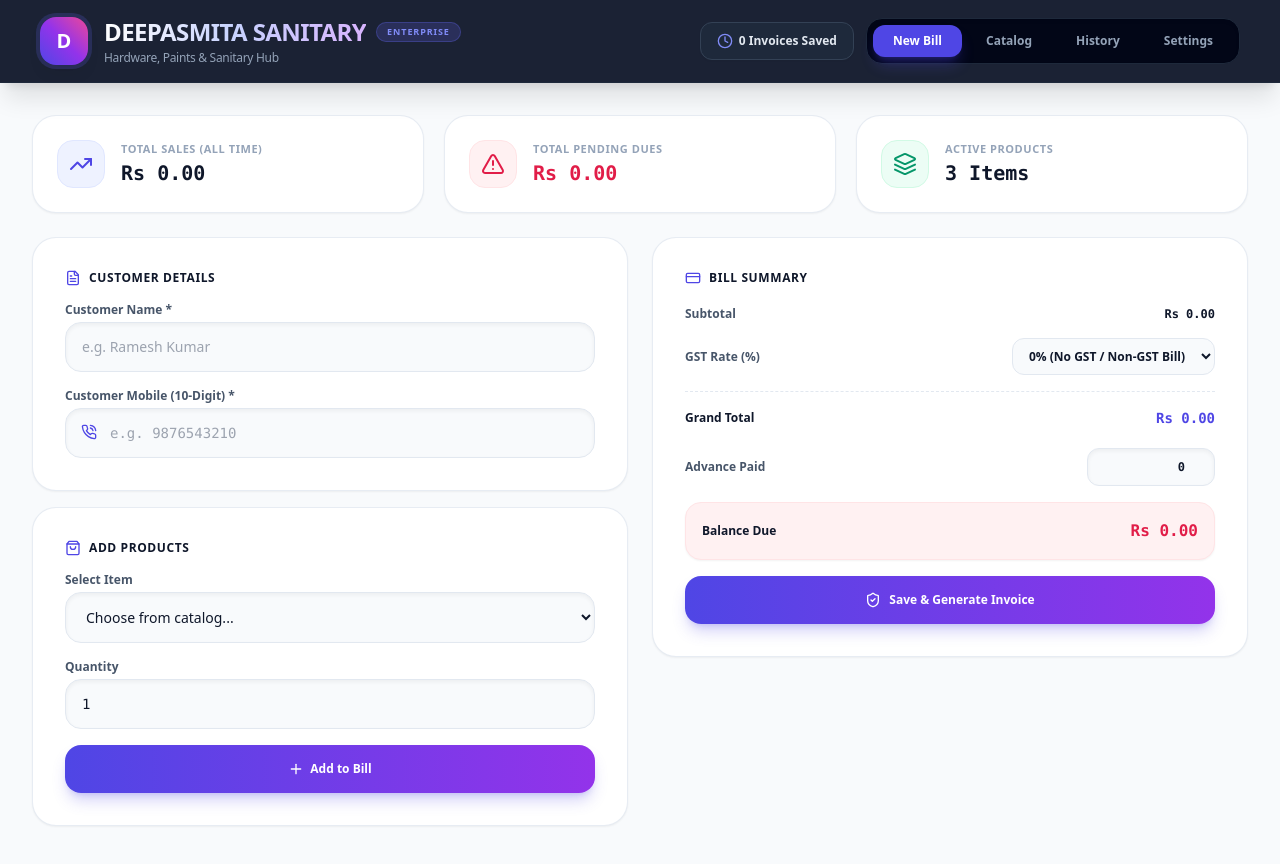
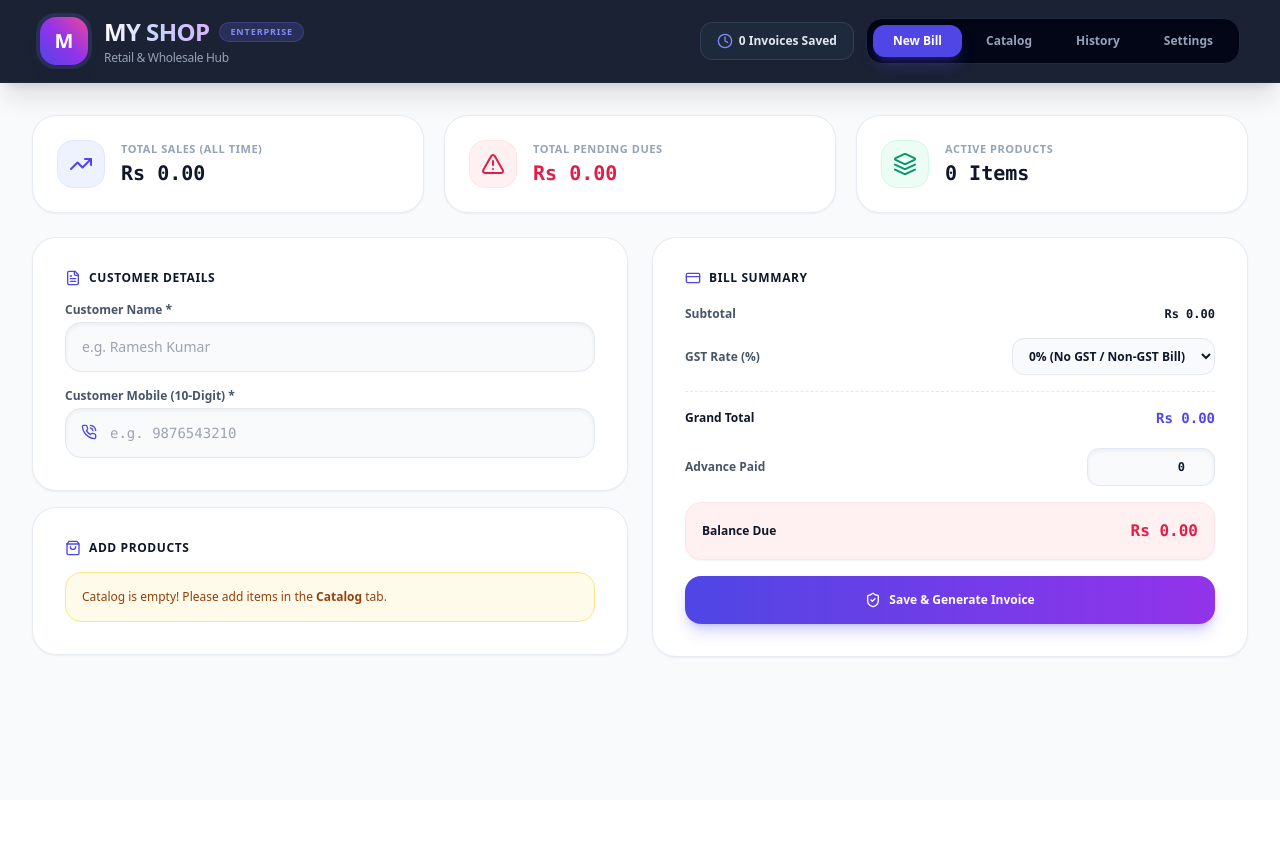
Before and after one commit to abhisekbehera444-gif/Skybill-POS, a React (Vite) app: page / in a window 1280 px wide. Shown: the top 864 px of the page. After the commit the page ends 800 px from the top, so only its background shows below. Built offline with nearby package versions, Linux system fonts and the light colour scheme.

Commit message:
fresh clean app without test data

```diff
--- a/src/App.tsx
+++ b/src/App.tsx
@@ -130,8 +130,8 @@ export default function App() {
   const [shop, setShop] = useState<ShopProfile>(() => {
     const saved = storage.load('pos_shop_profile_v1');
     return saved ? saved : {
-      name: 'DEEPASMITA SANITARY',
-      category: 'Hardware, Paints & Sanitary Hub',
+      name: 'MY SHOP',
+      category: 'Retail & Wholesale Hub',
       phone: '',
       gstin: '',
       upi: '',
@@ -141,11 +141,7 @@ export default function App() {
 
   const [catalog, setCatalog] = useState<CatalogItem[]>(() => {
     const saved = storage.load('pos_catalog_v1');
-    return saved ? saved : [
-      { id: '1', name: 'Burger Paint Apex (4L)', price: 2500, stock: 15 },
-      { id: '2', name: 'Asian Paints Ultima', price: 5205, stock: 4 },
-      { id: '3', name: 'Nerolac Gloss Enamel', price: 6000, stock: 25 }
-    ];
+    return saved ? saved : [];
   });
 
   const [invoices, setInvoices] = useState<Invoice[]>(() => {
```
Lines whose indentation alone changed are shown as unchanged.
